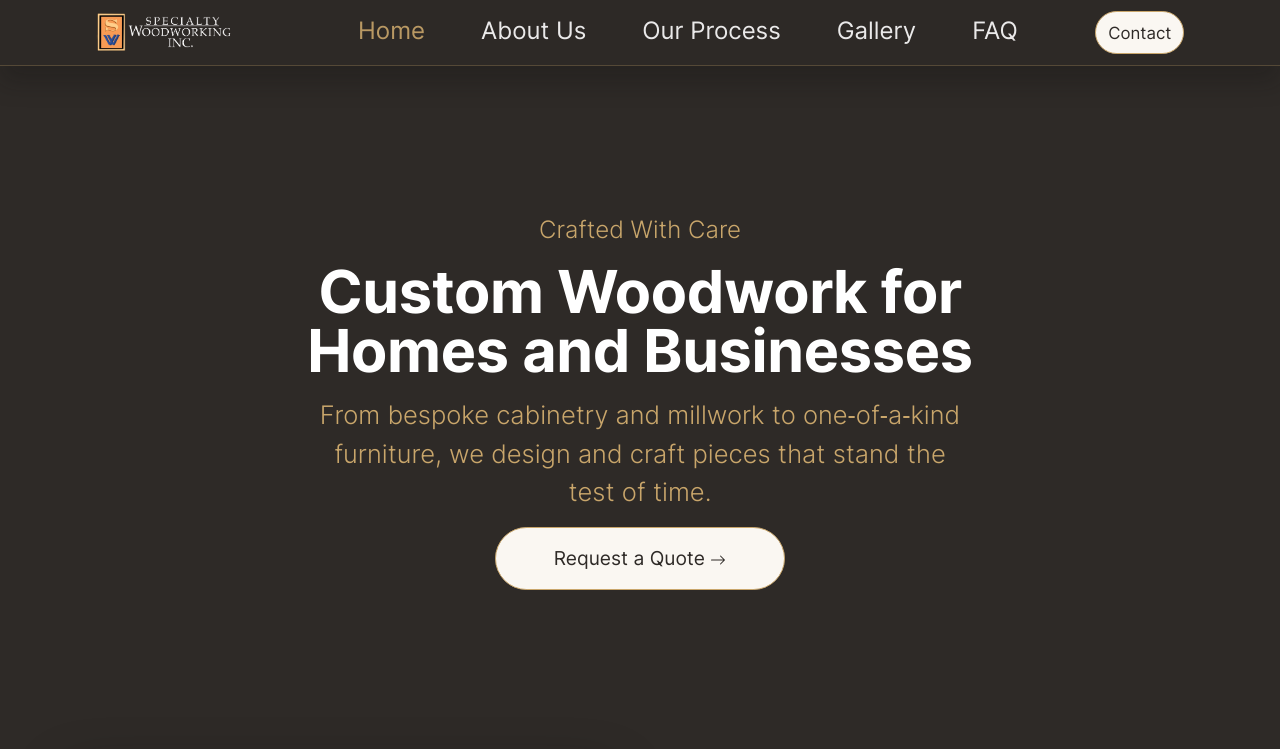
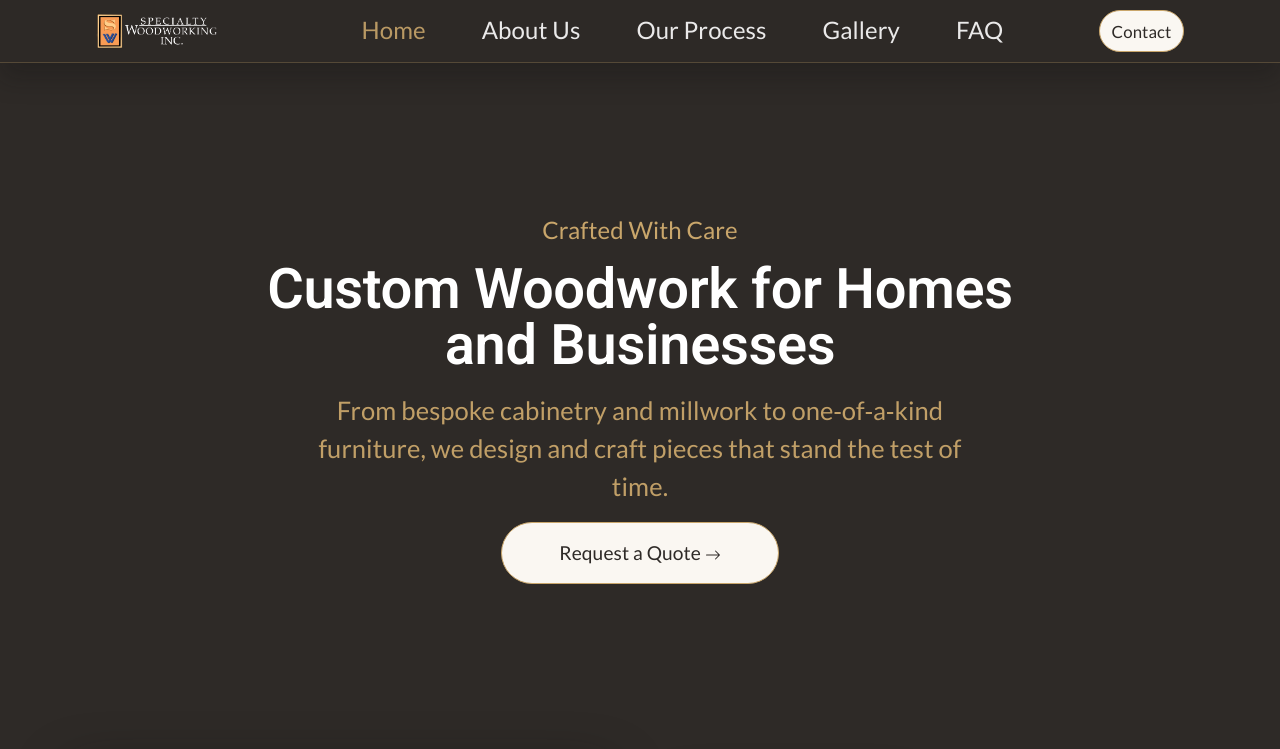
Before and after one commit to mackupllc/specialtywoodworking, a plain HTML site: page index.html in a window 1280 px wide. Shown: the top 749 px of the page. Drawn offline with Linux system fonts and the light colour scheme.

Commit message:
Typography update: adopt Lato + Heebo from current site, lighten nav/text, tame display sizes

```diff
--- a/css/custom.css
+++ b/css/custom.css
@@ -6,7 +6,7 @@
   --brand-light: #FAF7F2;  /* Off-white */
   --brand-green: #2F4F3E;  /* Forest */
 
-  /* Map to Bootstrap CSS variables */
+  /* Map to Bootstrap CSS variables and fonts */
   --bs-primary: var(--brand-primary);
   --bs-primary-rgb: 92, 59, 30;
   --bs-secondary: var(--brand-accent);
@@ -16,6 +16,7 @@
   --bs-black-rgb: 46, 42, 39;
   --bs-link-color: var(--brand-accent);
   --bs-link-hover-color: #b8945e;
+  --bs-body-font-family: 'Lato', system-ui, -apple-system, 'Segoe UI', Roboto, 'Helvetica Neue', Arial, 'Noto Sans', sans-serif, 'Apple Color Emoji', 'Segoe UI Emoji', 'Segoe UI Symbol', 'Noto Color Emoji';
 }
 
 /* Backgrounds and text tweaks for dark theme */
@@ -55,15 +56,23 @@
   border-bottom: 1px solid rgba(201, 166, 107, 0.25);
 }
 .brand-logo {
-  height: 40px;
+  height: 36px;
   width: auto;
   display: block;
 }
 .navbar .nav-link {
   font-weight: 400;
-  font-size: 1.05rem;
+  font-size: 1rem;
   padding: 0.25rem 0.75rem;
   opacity: 0.9;
 }
 .navbar .nav-link:hover { opacity: 1; }
 .navbar .nav-link.active { color: var(--brand-accent) !important; }
+
+/* Typography: use Heebo for headings, Lato for body */
+h1, h2, h3, h4, h5, h6 { font-family: 'Heebo', var(--bs-body-font-family); font-weight: 600; }
+body { font-weight: 400; letter-spacing: 0.1px; }
+
+/* Tame oversized display headings from template */
+.display-huge { font-size: clamp(2.2rem, 6vw, 3.5rem) !important; line-height: 1.1; }
+.lead { font-weight: 400; opacity: 0.95; }
--- a/index.html
+++ b/index.html
@@ -14,6 +14,9 @@
   <meta name="generator" content="Eleventy v2.0.0">
   <meta name="HandheldFriendly" content="true">
   <title>Specialty Woodworking, Inc. | Custom Woodwork & Millwork</title>
+  <link rel="preconnect" href="https://fonts.googleapis.com">
+  <link rel="preconnect" href="https://fonts.gstatic.com" crossorigin>
+  <link href="https://fonts.googleapis.com/css2?family=Heebo:wght@400;600;700&family=Lato:wght@400;700;900&display=swap" rel="stylesheet">
   <link rel="stylesheet" href="css/theme.min.css">
   <link rel="stylesheet" href="css/custom.css">
 
```
Also changed, not shown: about.html (+3 -0 lines), contact.html (+3 -0 lines), faq.html (+3 -0 lines), gallery.html (+3 -0 lines), process.html (+3 -0 lines).
